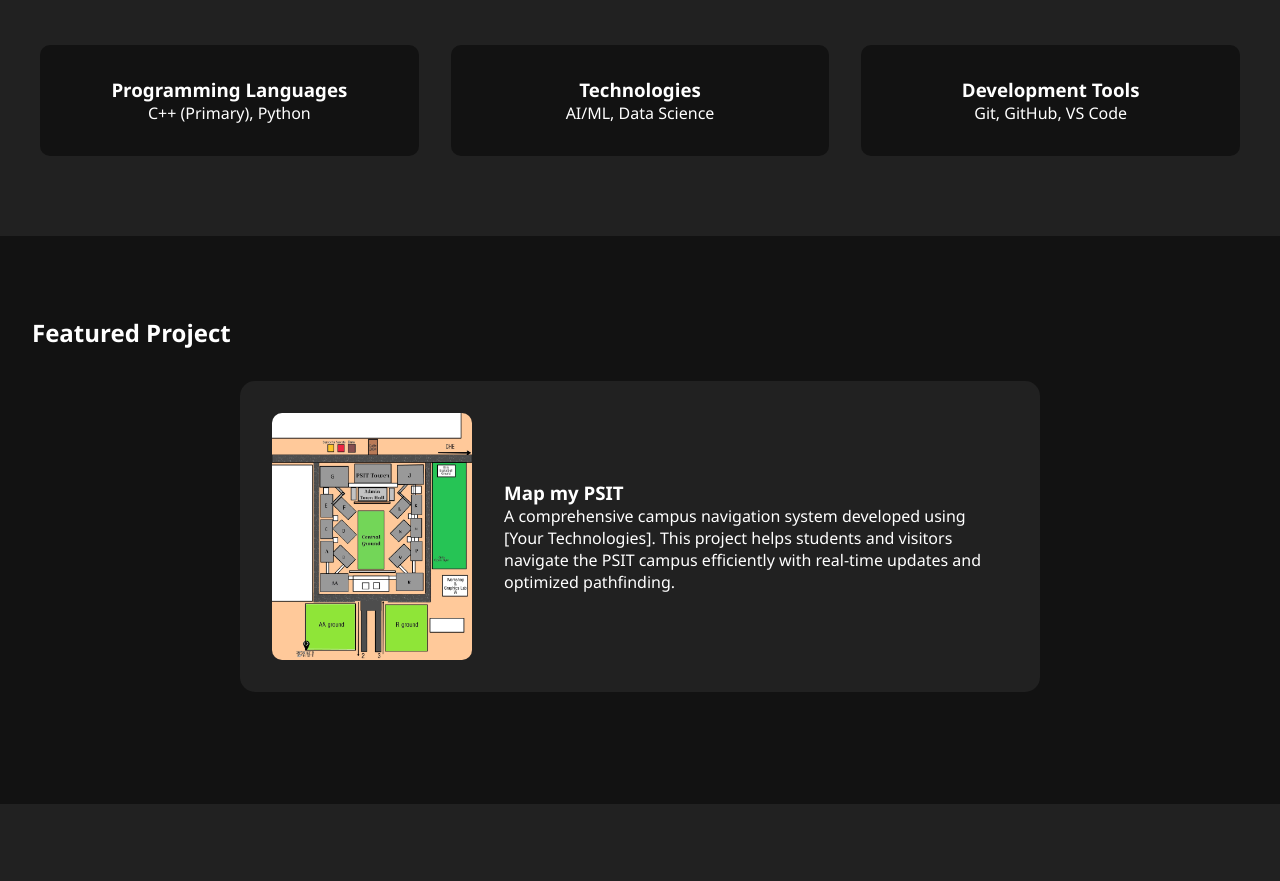
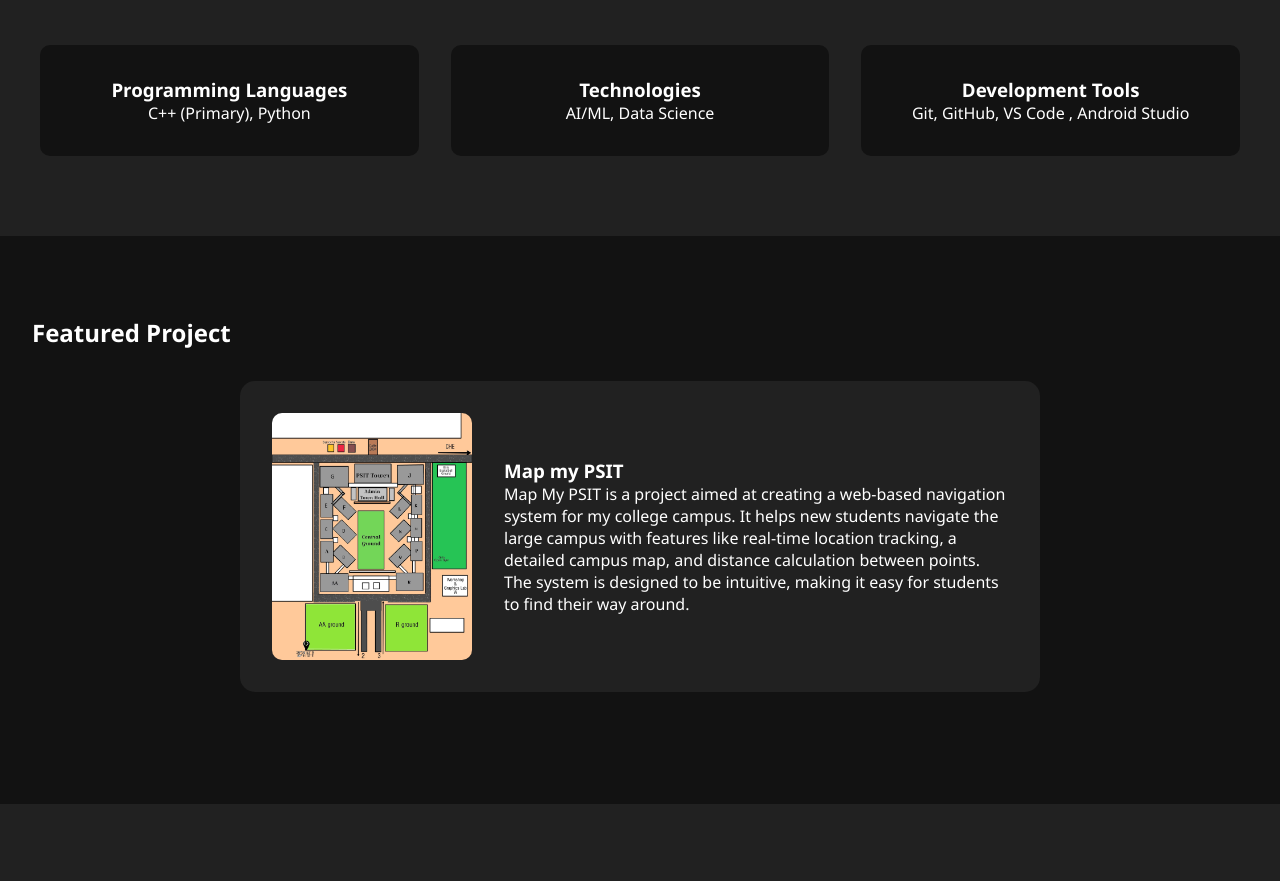
Before and after one commit to Abhinav-2312307/My_Portfolio, a plain HTML site: page index.html in a window 1280 px wide. Shown: the part 938-1819 px from the top of the page. Drawn offline with Linux system fonts and the light colour scheme.

Commit message:
Update index.html

```diff
--- a/index.html
+++ b/index.html
@@ -4,6 +4,7 @@
     <meta charset="UTF-8">
     <meta name="viewport" content="width=device-width, initial-scale=1.0">
     <title>Abhinav Sahu | AI Enthusiast</title>
+    <link rel="icon" type="image/png" href="favicon.png">
     <link rel="stylesheet" href="https://cdnjs.cloudflare.com/ajax/libs/font-awesome/6.4.0/css/all.min.css">
     <style>
         * {
@@ -248,7 +249,7 @@
             <img src="profile.jpg" alt="Abhinav Sahu" class="profile-img">
             <div>
                 <h1>Abhinav Sahu</h1>
-                <div class="typing-text">AI & Data Science Enthusiast | C++ & Python Developer</div>
+                <div class="typing-text">AI & Data Science Enthusiast | C++ , c & Python Developer</div>
                 <div class="social-links">
                     <a href="https://github.com/Abhinav-2312307" target="_blank"><i class="fab fa-github"></i></a>
                     <a href="https://www.linkedin.com/in/abhinav-sahu-865a01297/" target="_blank"><i class="fab fa-linkedin"></i></a>
@@ -270,7 +271,7 @@
             </div>
             <div class="skill-card">
                 <h3>Development Tools</h3>
-                <p>Git, GitHub, VS Code</p>
+                <p>Git, GitHub, VS Code , Android Studio</p>
             </div>
         </div>
     </section>
@@ -281,7 +282,7 @@
             <img src="projectMap.jpg" alt="Map my PSIT">
             <div>
                 <h3>Map my PSIT</h3>
-                <p>A comprehensive campus navigation system developed using [Your Technologies]. This project helps students and visitors navigate the PSIT campus efficiently with real-time updates and optimized pathfinding.</p>
+                <p>Map My PSIT is a project aimed at creating a web-based navigation system for my college campus. It helps new students navigate the large campus with features like real-time location tracking, a detailed campus map, and distance calculation between points. The system is designed to be intuitive, making it easy for students to find their way around.</p>
             </div>
         </div>
     </section>
```
